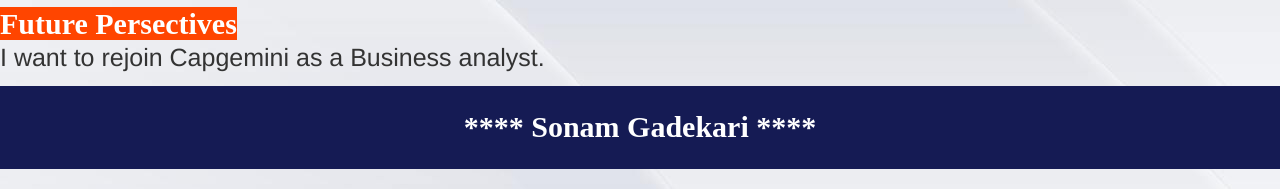
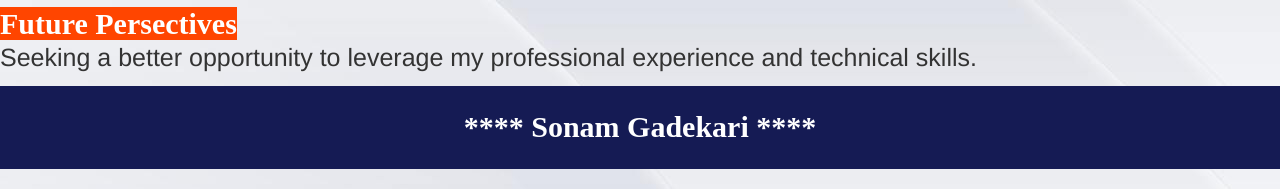
Before and after one commit to SonamGadkari/A01_Gadekari, a plain HTML site: page index.html in a window 1280 px wide. Shown: the part 648-837 px from the top of the page. Drawn offline with nearby package versions, Linux system fonts and the light colour scheme.

Commit message:
commit to index

```diff
--- a/index.html
+++ b/index.html
@@ -46,7 +46,7 @@
 	  <div class="row">
 	  <div class="col-lg-12">
 			<h1 id="future-section"> Future Persectives</h1>
-			<p class="set-font">  I want to rejoin Capgemini as a Business analyst.</p>
+			<p class="set-font">  Seeking a better opportunity to leverage my professional experience and technical skills.</p>
 	  </div>
 	  </div>
 	  </div>
```
